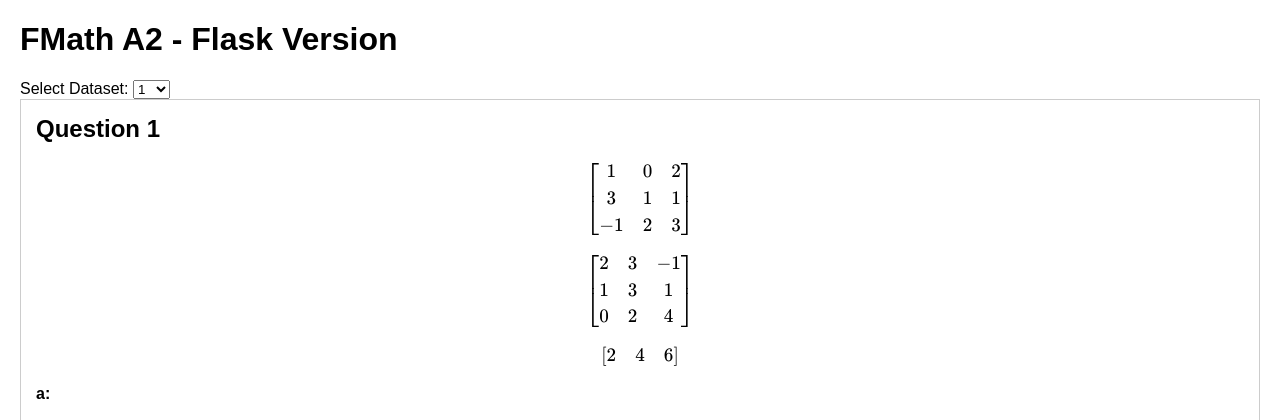
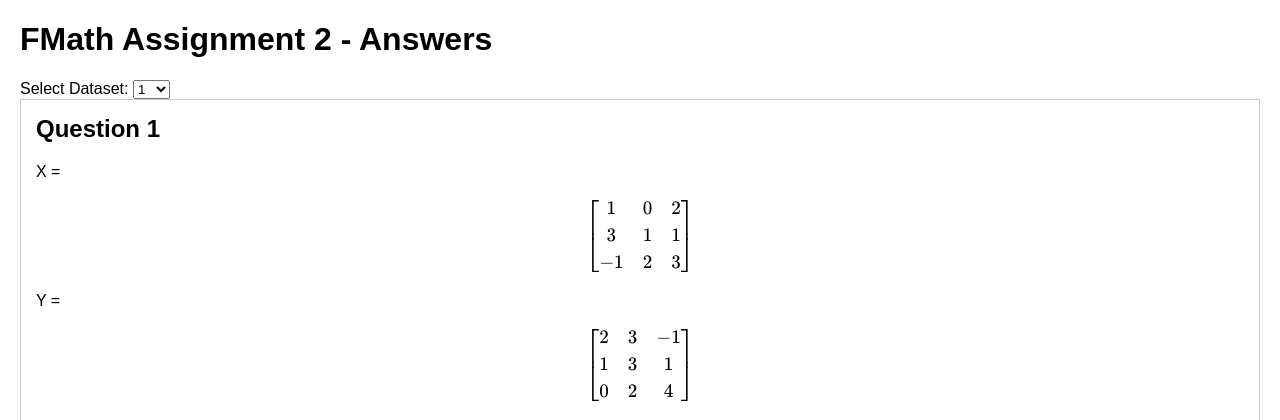
Before and after one commit to ubongab/fmath2flask, a Flask app: page / in a window 1280 px wide. Shown: the top 420 px of the page. Run offline with Flask 3, Linux system fonts and the light colour scheme.

Commit message:
Update index.html

```diff
--- a/templates/index.html
+++ b/templates/index.html
@@ -1,7 +1,7 @@
 <!DOCTYPE html>
 <html>
 <head>
-    <title>FMath A2 - Flask</title>
+    <title>FMath Assignment 2</title>
 
     <!-- MathJax for LaTeX Rendering -->
     <script src="https://polyfill.io/v3/polyfill.min.js?features=es6"></script>
@@ -17,7 +17,7 @@
 </head>
 <body>
 
-<h1>FMath A2 - Flask Version</h1>
+<h1>FMath Assignment 2 - Answers</h1>
 
 <form method="post">
     <label>Select Dataset:</label>
@@ -30,7 +30,7 @@
 
 <div class="section">
     <h2>Question 1</h2>
-    <p>{{ mat2latex(X) | safe }} {{ mat2latex(Y) | safe }} {{ mat2latex(Z) | safe }}</p>
+    <p>X = {{ mat2latex(X) | safe }} Y = {{ mat2latex(Y) | safe }} Z = {{ mat2latex(Z) | safe }}</p>
 
     {% for k,v in q1_latex.items() %}
         <p><b>{{k}}:</b> {{ v | safe }}</p>
```
